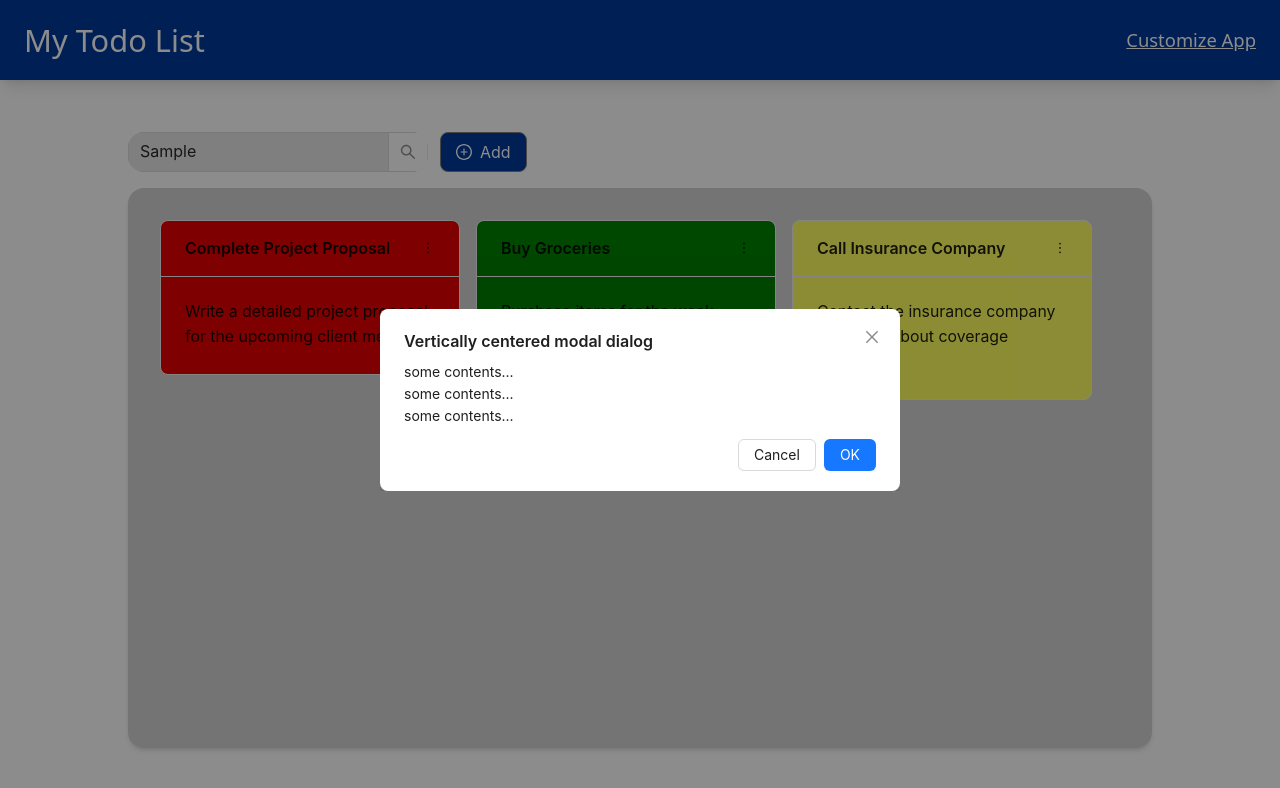
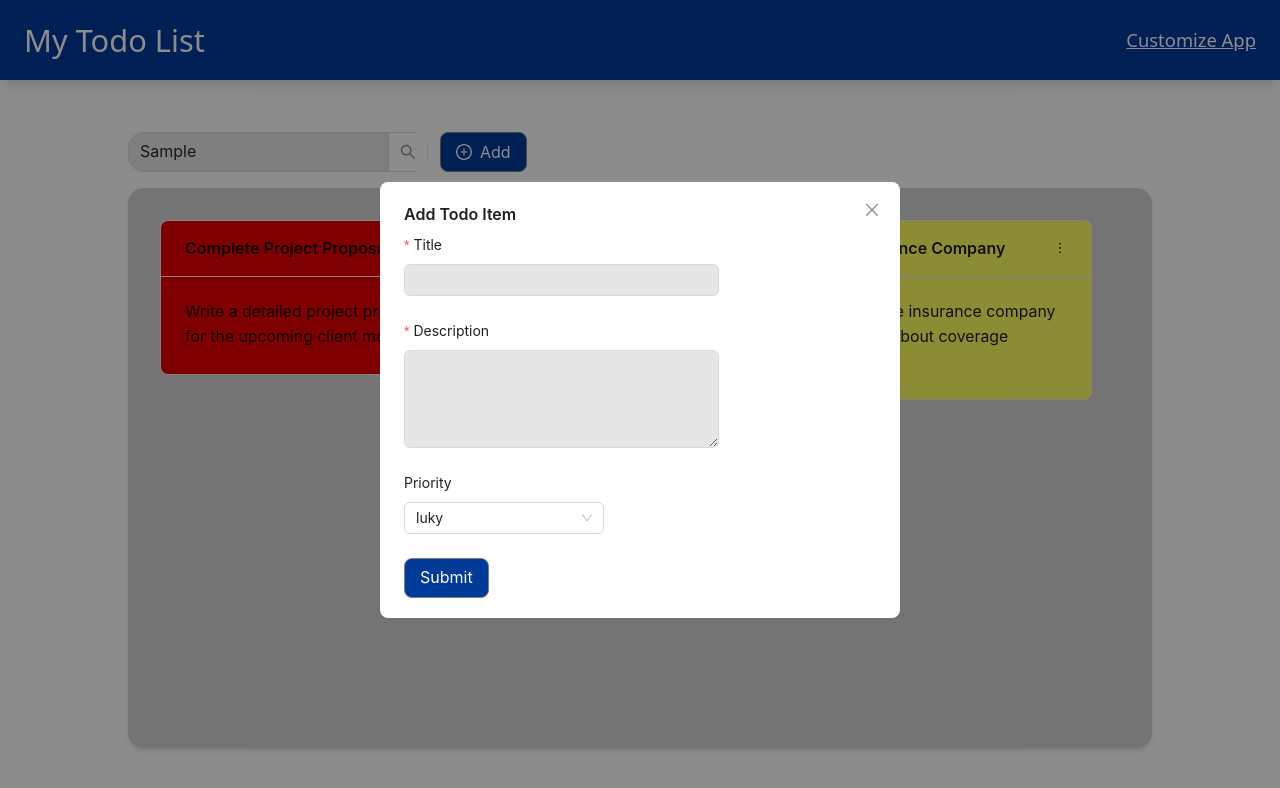
Before and after one commit to Iman-zulfiqar/Hackathon-app, a React (Vite) app: page / in a window 1280 px wide. Both pictures are taken after typing "Sample" into the empty fields and a click on the button "Add". Shown: the top 788 px of the page. Built offline with nearby package versions, Linux system fonts and the light colour scheme.

Commit message:
craeted modal

```diff
--- /dev/null
+++ b/src/components/form/Form.jsx
@@ -0,0 +1,85 @@
+import {  Form, Input } from 'antd';
+import FormSelect from './FormSelect';
+import FormButton from './FormButton';
+import './style.css'
+const { TextArea } = Input;
+const onFinish = (values) => {
+    console.log('Success:', values);
+  };
+  const onFinishFailed = (errorInfo) => {
+    console.log('Failed:', errorInfo);
+  };
+function FormComp() {
+  return (
+    <Form
+    name="basic"
+    labelCol={{
+      span: 8,
+    }}
+    layout="vertical"
+    wrapperCol={{
+      span: 16,
+    }}
+    style={{
+      maxWidth: 600,
+    }}
+    initialValues={{
+      remember: true,
+    }}
+    onFinish={onFinish}
+    onFinishFailed={onFinishFailed}
+    autoComplete="off"
+  >
+    <Form.Item
+      label="Title"
+      name="Title"
+      rules={[
+        {
+          required: true,
+          message: 'required',
+        },
+      ]}
+      style={{overflow:'visible'}}
+    >
+      <Input />
+    </Form.Item>
+
+    <Form.Item
+      label="Description"
+      name="description"
+      rules={[
+        {
+          required: true,
+          message: 'required',
+        },
+      ]}
+      style={{overflow:'visible'}}
+    >
+      <TextArea rows={4} />
+    </Form.Item>
+
+
+    <Form.Item
+      label="Priority"
+      name="Priority"
+    >
+      <FormSelect  />
+    </Form.Item>
+
+    <FormButton
+
+       isIcon={false}
+       bgcolor='#003b9a'
+       text='Submit'
+       type='submit'
+       textcolor='white'
+       borderstyles='1px solid grey'
+
+      />
+
+  </Form>
+
+  )
+}
+
+export default FormComp
--- a/src/components/form/FormButton.jsx
+++ b/src/components/form/FormButton.jsx
@@ -1,14 +1,16 @@
 import React, { useState } from 'react';
 import { PoweroffOutlined } from '@ant-design/icons';
 import { Button, Space } from 'antd';
-
 function FormButton({icon=<PoweroffOutlined/>,
-isIcon=true,bgcolor='#ffffff',
+isIcon=true,
+bgcolor='#ffffff',
 text='submit',
 textcolor='#262626',
 borderstyles='1px solid grey',
 size='large',
-clickHanddler}) {
+clickHanddler,
+type='button'
+}) {
     const [loadings, setLoadings] = useState([]);
     const enterLoading = (index) => {
       setLoadings((prevLoadings) => {
@@ -38,6 +40,7 @@ clickHanddler}) {
 
             }
            }
+           htmlType={type}
           icon={isIcon ? icon : false}
           size={size}
           loading={loadings[1]}
--- /dev/null
+++ b/src/components/form/style.css
@@ -0,0 +1,3 @@
+.ant-modal-footer{
+    display:none ;
+}
--- a/src/pages/home/TodoList/AddTodoItem.jsx
+++ b/src/pages/home/TodoList/AddTodoItem.jsx
@@ -2,6 +2,8 @@ import { useState, useEffect } from "react";
 import FormButton from '../../../components/form/FormButton'
 import {PlusCircleOutlined } from  '@ant-design/icons'
 import { Button, Modal } from 'antd';
+import FormInput from '../../../components/form/FormInputs'
+import FormComp from "../../../components/form/Form";
 function AddTodoItem() {
 
   const [modal2Open, setModal2Open] = useState(false);
@@ -20,15 +22,13 @@ function AddTodoItem() {
        clickHanddler={clickHanddler}
       />
       <Modal
-        title="Vertically centered modal dialog"
+        title="Add Todo Item"
         centered
         open={modal2Open}
         onOk={() => setModal2Open(false)}
         onCancel={() => setModal2Open(false)}
       >
-        <p>some contents...</p>
-        <p>some contents...</p>
-        <p>some contents...</p>
+       <FormComp/>
       </Modal>
     </>
   )
```
